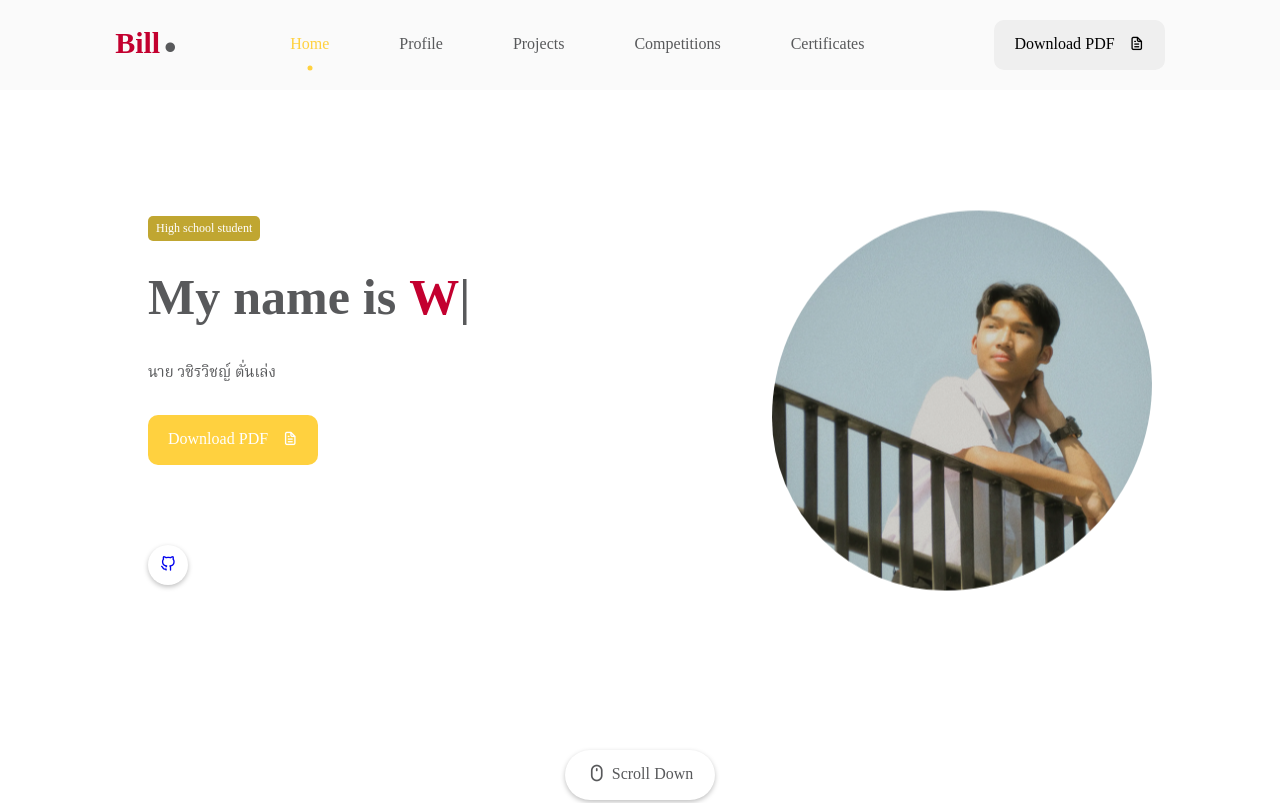
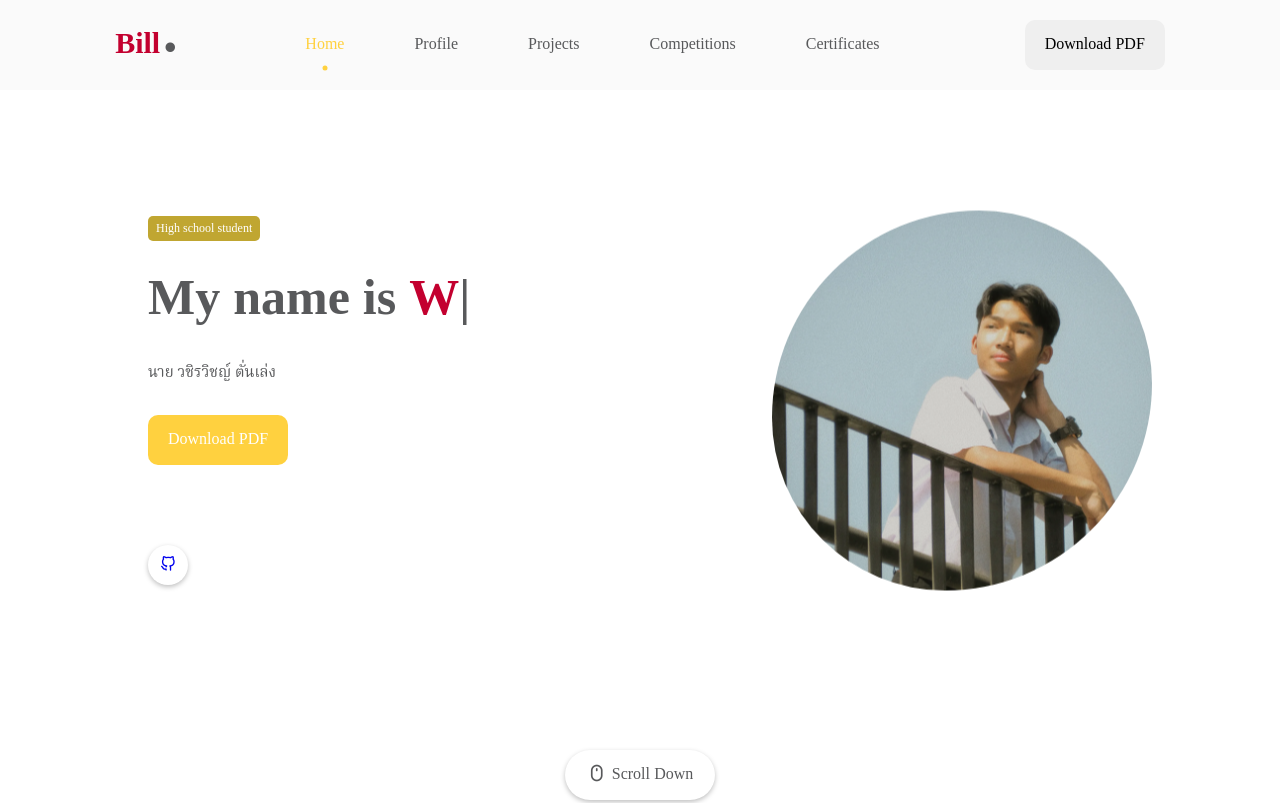
Before and after one commit to X-zeed/Portfolio-TU, a plain HTML site: page index.html in a window 1280 px wide. Shown: the top 803 px of the page. Drawn offline with nearby package versions, Linux system fonts and the light colour scheme; a web font is replaced by a local one.

Commit message:
Update index.html

```diff
--- a/index.html
+++ b/index.html
@@ -59,7 +59,7 @@
       </div>
       <div class="nav-button">
         <a class="btn" href="TU.pdf" download="TU.pdf">
-          Download PDF <i class="uil uil-file-alt"></i>
+          Download PDF
         </a>
       </div>
 
@@ -83,7 +83,7 @@
           </div>
           <div class="featured-text-btn">
             <a class="btn blue-btn" href="TU.pdf" download="TU.pdf">
-              Download PDF <i class="uil uil-file-alt"></i>
+              Download PDF
             </a>
           </div>
 
@@ -742,4 +742,5 @@
   <script src="main.js"></script>
 </body>
 
+
 </html>
```
